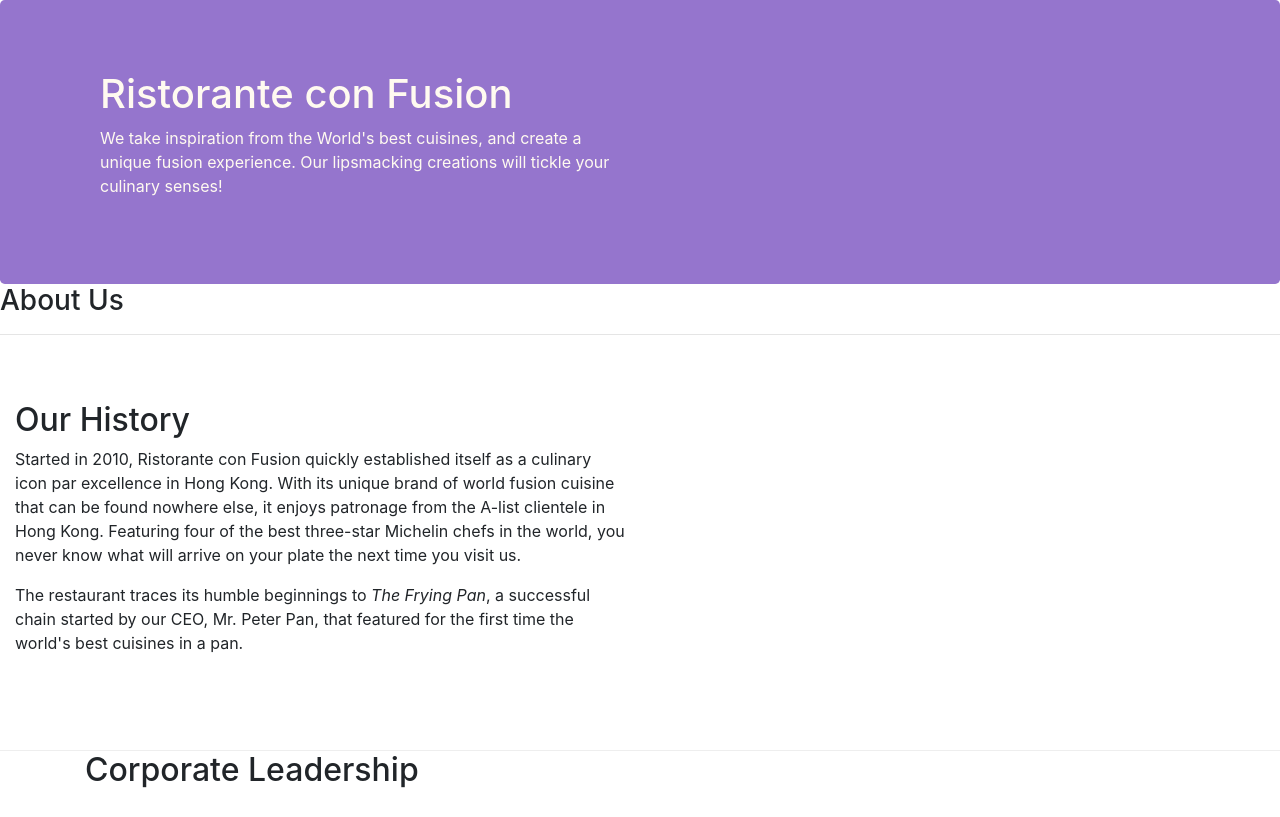
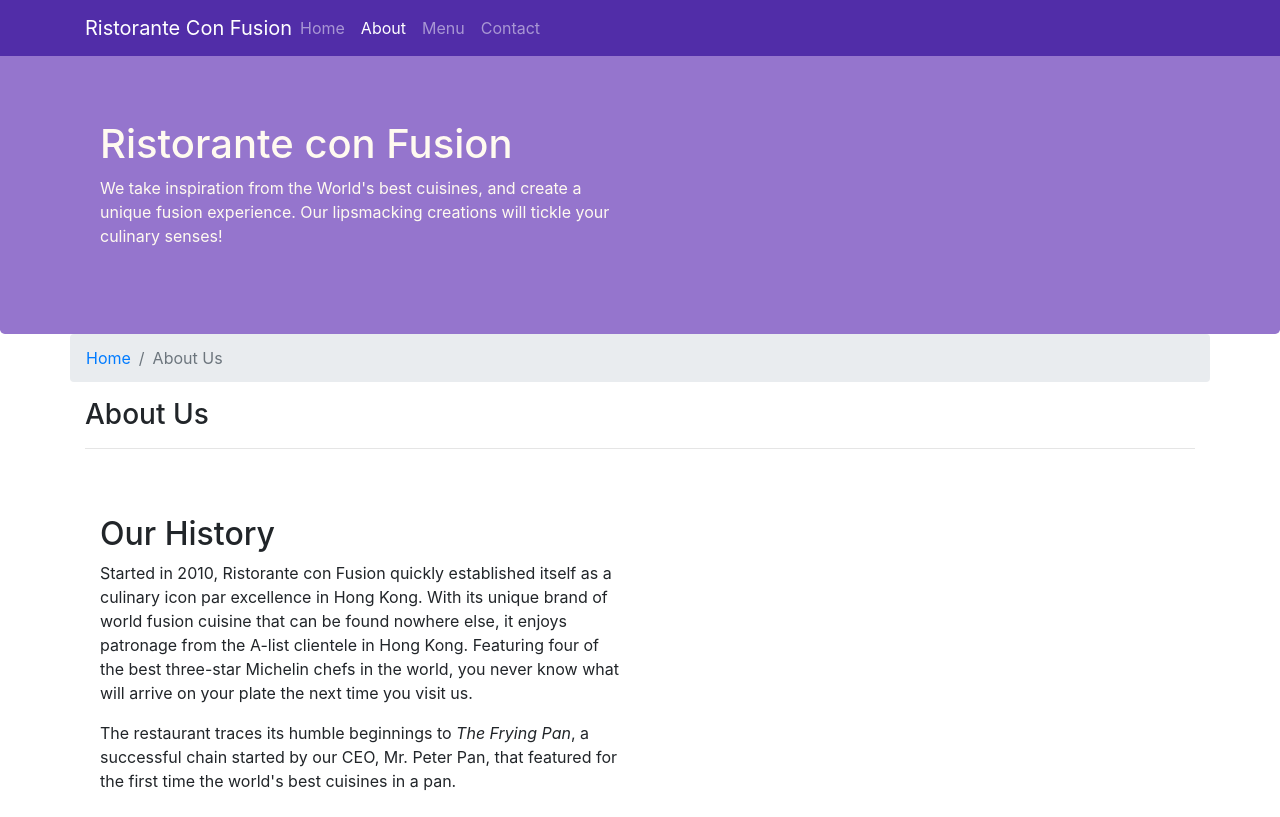
Before and after one commit to i-arihant/project_BootStrap, a website: page aboutus.html in a window 1280 px wide. Shown: the top 817 px of the page. Drawn offline with nearby package versions, Linux system fonts and the light colour scheme.

Commit message:
Navbar Breadcrumbs

```diff
--- a/aboutus.html
+++ b/aboutus.html
@@ -14,7 +14,22 @@
 </head>
 
 <body>
-
+<nav class="navbar navbar-dark navbar-expand-sm  fixed-top">
+        <div class="container">
+            <button class="navbar-toggler" type="button" data-toggle="collapse" data-target="#Navbar">
+                <span class="navbar-toggler-icon"></span>
+            </button>
+            <a class="navbar-brand mr-auto" href="./index.html">Ristorante Con Fusion</a>
+            <div class="collapse navbar-collapse" id="Navbar">
+                <ul class="navbar-nav mr-auto">
+                    <li class="nav-item "><a class="nav-link" href="./index.html">Home</a></li>
+                    <li class="nav-item active"><a class="nav-link" href="#">About</a></li>
+                    <li class="nav-item"><a class="nav-link" href="#">Menu</a></li>
+                    <li class="nav-item"><a class="nav-link" href="#">Contact</a></li>
+                </ul>
+            </div>
+        </div>
+    </nav>
     <header class="jumbotron">
         <div class="container">
             <div class="row row-header">
@@ -28,9 +43,13 @@
         </div>
     </header>
 
-    <div>
-        <div>
-            <div>
+    <div class="container">
+        <div class="row">
+            <ol class="col-12 breadcrumb">
+              <li class="breadcrumb-item"><a href="./index.html">Home</a></li>
+              <li class="breadcrumb-item active">About Us</li>
+            </ol>
+            <div class="col-12">
                <h3>About Us</h3>
                <hr>
             </div>
@@ -80,7 +99,7 @@
                 <div class="col-4 offset-1 col-sm-2">
                     <h5>Links</h5>
                     <ul class="list-unstyled">
-                        <li><a href="#">Home</a></li>
+                        <li><a href="./index.html">Home</a></li>
                         <li><a href="#">About</a></li>
                         <li><a href="#">Menu</a></li>
                         <li><a href="#">Contact</a></li>
--- a/css/styles.css
+++ b/css/styles.css
@@ -28,3 +28,10 @@
 	margin: 0px;
 	color: #0f0f0f;
 }
+body{
+	padding: 50px 0px 0px 0px;
+	z-index: 0;
+}
+.navbar-dark{
+	background-color: #512DA8;
+}
```
Also changed, not shown: index.html (+17 -2 lines).
